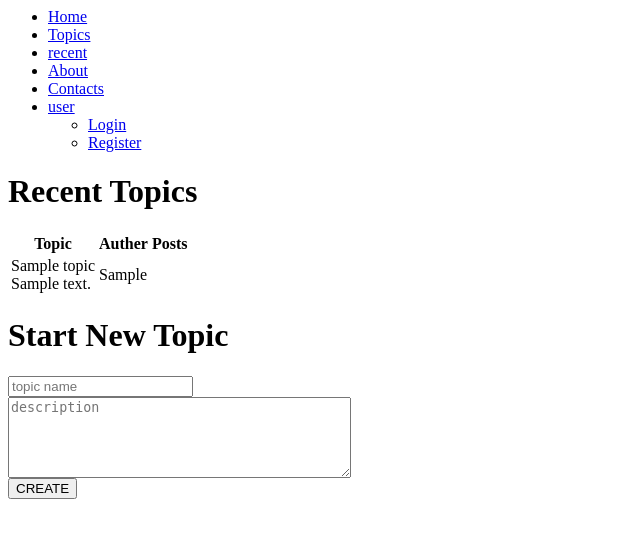
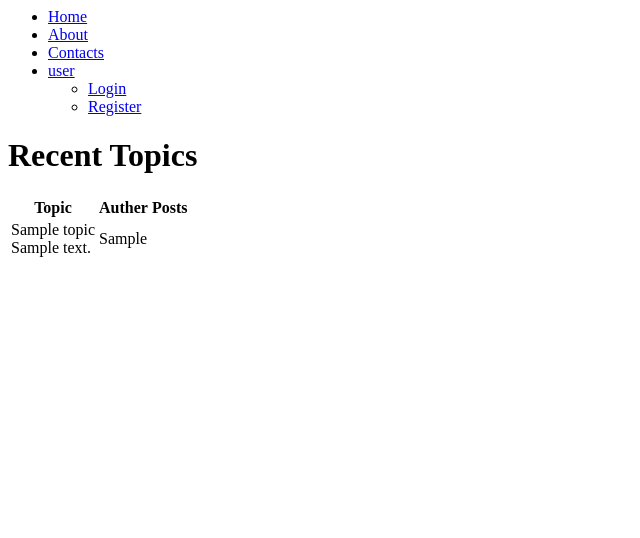
Before and after one commit to pratsj9/doct_forum, a PHP site: page /forum/topicList.php in a window 1280 px wide. Shown: the top 538 px of the page, without its empty margins (0-640 px from the left). Run offline with PHP 8.4, Linux system fonts and the light colour scheme; tables that the repository leaves empty hold one stand-in row (values such as "Sample post").

Commit message:
now only Logged user can make new Topics

```diff
--- a/css/menu.css
+++ b/css/menu.css
@@ -51,7 +51,7 @@
 .menu > li {
   float: left;
   height: 100%;
-  width: calc((100%) / 6); /*width of each menu elements.. i.e 6 menu elements*/
+  width: calc((100%) / 4); /*width of each menu elements.. i.e 6 menu elements*/
 }
 
 
--- a/include/core.php
+++ b/include/core.php
@@ -196,4 +196,13 @@
         else
             return false;
     }
+
+    function isLogged(){
+        if(isset($_SESSION['user_name'])){
+            return true;
+        }
+        else{
+            return false;
+        }
+    }
 ?>
--- a/menu.php
+++ b/menu.php
@@ -25,8 +25,6 @@
       <nav>
         <ul class="menu">
           <li><a href="index.php"><span>Home</span></a></li>
-          <li><a href="topicList.php"><span>Topics</span></a></li>
-          <li><a href="#"><span>recent </span></a></li>
           <li><a href="#"><span>About</span></a></li>
           <li><a href="#"><span>Contacts</span></a></li>
           <li><a href="#">
--- a/topicList.php
+++ b/topicList.php
@@ -30,7 +30,17 @@
             </div>
         </div>
 
-        <div class="box">
+        <?php
+        if(!isLogged()){
+            /*hiding Create Topic Div
+             *if, user is not logged in
+            */
+        ?>
+        <style type="text/css"> #usercheck{ display: none; }</style>
+        <?php
+        }
+        ?>
+        <div id="usercheck" class="box">
             <div class="content">
                 <h1>Start New Topic</h1>
                 <form method="post"action="createTopic.php"">
```
